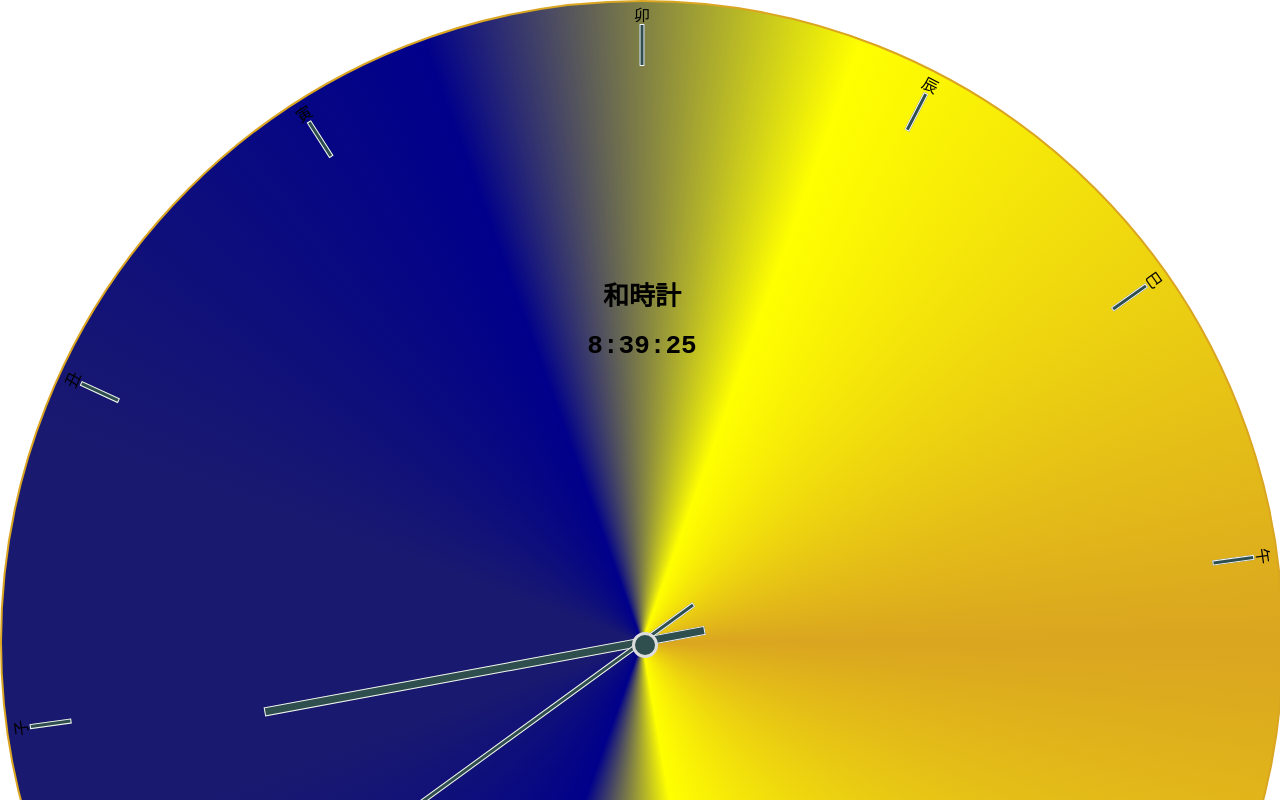
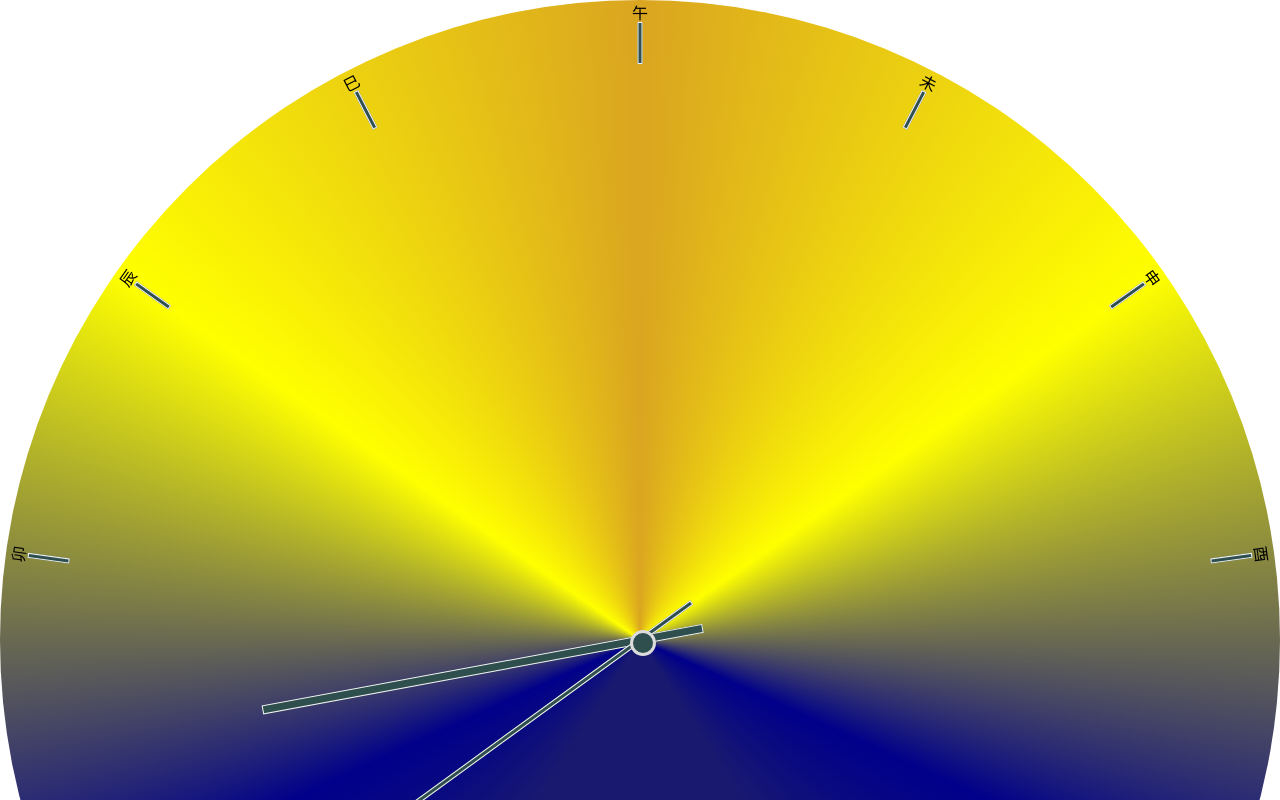
Before and after one commit to ann-kilzer/wadokei, a React (Create React App) app: page / in a window 1280 px wide. Shown: the top 800 px of the page. Built offline with nearby package versions, Linux system fonts and the light colour scheme.

Commit message:
day wedge is working

```diff
--- a/src/App.css
+++ b/src/App.css
@@ -15,16 +15,7 @@
 }
 
 .wadokei_face {
-  border: 2px solid goldenrod;
-  background: conic-gradient(
-    from -90deg,
-    midnightblue 20deg,
-     darkblue 70deg,
-     yellow 110deg,
-     goldenrod 180deg,
-     yellow 260deg,
-     darkblue 290deg,
-     midnightblue 340deg);
+  border: 2px solid goldenrod1;
 }
 
 .tokei_tick {
@@ -93,3 +84,10 @@
   width: 100%;
   text-align: center;
 }
+
+.day_segment {
+  position: relative;
+  width: 100vw;
+  height: 100vw;
+  border-radius: 100%;
+}
--- a/src/Wadokei.jsx
+++ b/src/Wadokei.jsx
@@ -13,12 +13,12 @@ export default function Wadokei(props) {
   const daytime = sunset - sunrise;
   const dayRegion = daytime / REGIONS;
   const dayAngle = (dayRegion / MILLIS_PER_DAY) * 360;
-  const dayStart = 0;
+  const dayStart = 360 - 3 * dayAngle;
 
   const nighttime = MILLIS_PER_DAY - daytime;
   const nightRegion = nighttime / REGIONS;
   const nightAngle = (nightRegion / MILLIS_PER_DAY) * 360;
-  const nightStart = dayAngle * REGIONS;
+  const nightStart = dayAngle * 3;
   // Calculate the night regions
 
   function renderRegion(region, name, angle, offset = 0) {
@@ -58,18 +58,32 @@ export default function Wadokei(props) {
   second = second < 10 ? `0${second}` : second;
 
   function renderDaySegment() {
+    // calculate our gradient points based on sunrise and sunset
+    const blueMorning = nightAngle;
+    const dawn = 2 * nightAngle;
+    const yellowMorning = 3 * nightAngle + dayAngle;
+    const noon = 180;
+    const yellowAfternoon = noon + 2 * dayAngle;
+    const sundown = 360 - 2 * nightAngle;
+    const blueEvening = 360 - nightAngle;
+    const daylightStyle = {
+      background: `conic-gradient(
+        from 180deg,
+        midnightblue ${blueMorning}deg,
+        darkblue ${dawn}deg,
+        yellow ${yellowMorning}deg,
+        goldenrod ${noon}deg,
+        yellow ${yellowAfternoon}deg,
+        darkblue ${sundown}deg,
+        midnightblue ${blueEvening}deg
+        )`,
+    };
+
     return (
-      <div className="day_outer">
-        <div
-          className="day_segment"
-          style={
-            {
-              // transform: 'translate(0, -50vw) rotate(90deg) rotate(0deg)',
-              // transformOrigin: '50vw 100vw',
-            }
-          }
-        />
-      </div>
+      <div
+        className="day_segment"
+        style={daylightStyle}
+      />
     );
   }
 
```
